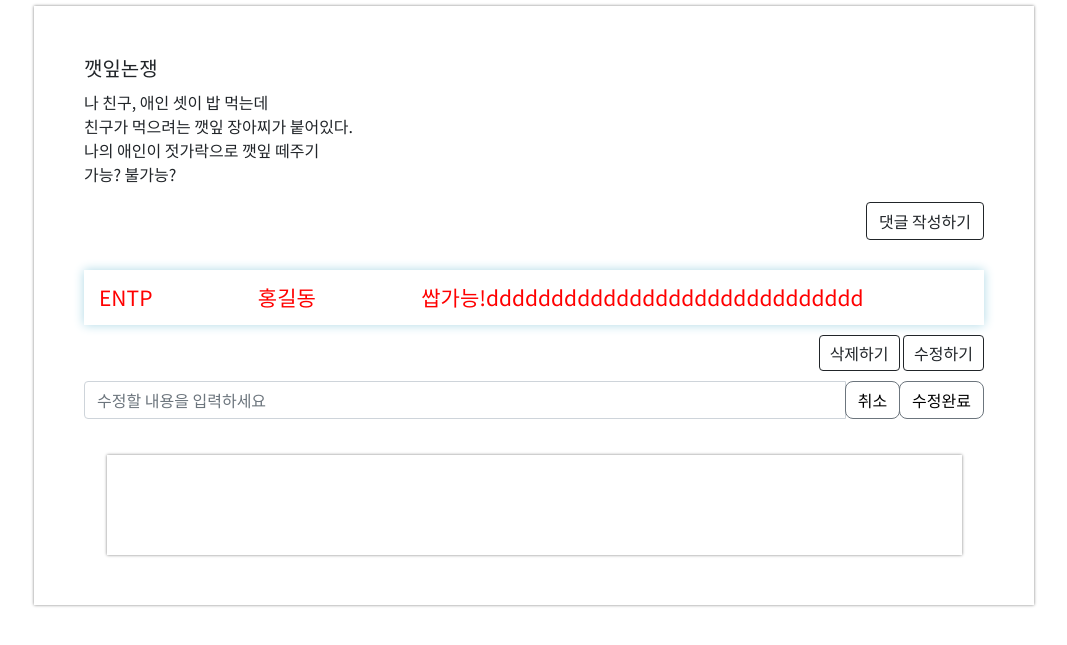
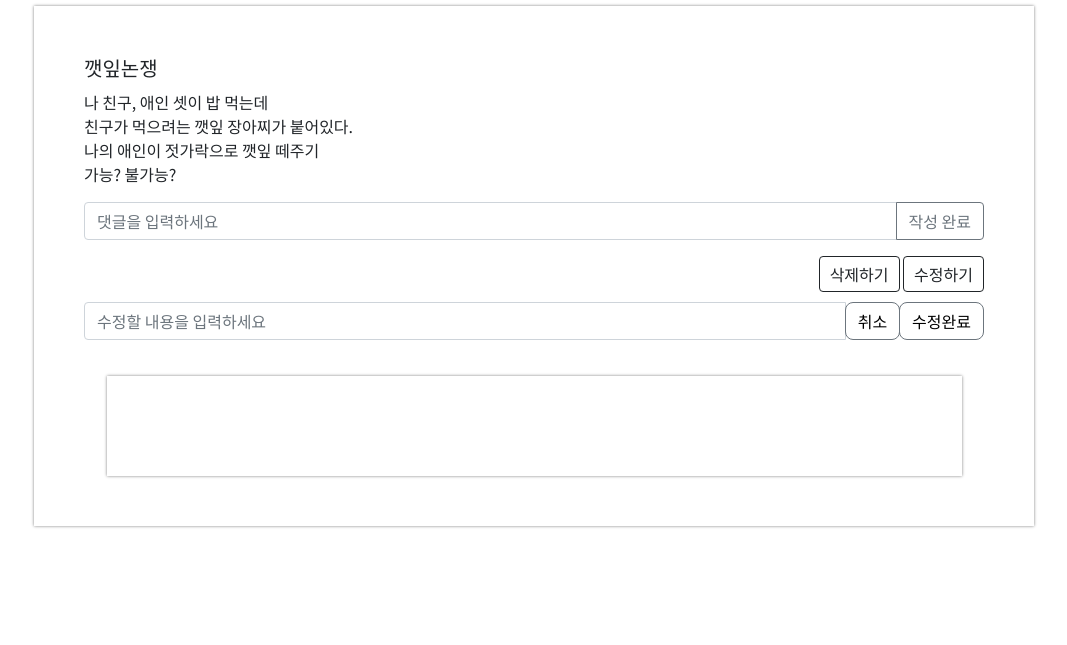
Before and after one commit to Cho-El/What-s-your-MBTI, a Flask app: template templates/disccusion_post_comments.html in a window 1280 px wide. Shown: the part 214-859 px from the top of the page, without its empty margins (106-1173 px from the left). Run offline with Flask 2, Linux system fonts and the light colour scheme; the template is opened without the code that fills it, so the values that code supplies are empty.

Commit message:
22-08-03 논의게시판댓글작성
논의게시판댓글작성하기 초안

```diff
--- a/app.py
+++ b/app.py
@@ -61,6 +61,19 @@ def read_comments():
 # 수민님 -----------------------------------------------------
 
 # [논의 게시판 댓글 쓰기]
+@app.route("/comment", methods=["POST"])
+def comment_post():
+    comment_receive = request.form['comment_give']
+
+    doc = {
+        'comment': comment_receive
+    }
+
+    db.comment.insert_one(doc)
+
+    return jsonify({'msg': '등록 완료!'})
+
+
 @app.route("/comment", methods=["GET"])
 def comment_get():
     comment_list = list(db.comment.find({}, {'_id': False}))
--- a/templates/disccusion_post_comments.html
+++ b/templates/disccusion_post_comments.html
@@ -130,6 +130,11 @@
             margin-right: auto;
             margin-bottom: 0px;
         }
+        .input-group mb-3 {
+
+            margin-top: 30px;
+        }
+
         .delete_or_revise_btn{
             margin-left: auto;
         }
@@ -165,6 +170,18 @@
                 }
             });
         }
+
+        function save_comment() {
+            $.ajax({
+                type: "POST",
+                url: "/comment",
+                data: {comment_give: '데이터전송'},
+                success: function (response) {
+                    alert(response["msg"])
+                }
+            });
+        }
+
     </script>
 </head>
 
@@ -191,14 +208,12 @@
                 나의 애인이 젓가락으로 깻잎 떼주기<br>
                 가능? 불가능?<br>
             </p>
+            <div class="input-group mb-3">
+                <input type="text" class="form-control" placeholder="댓글을 입력하세요"
+                       aria-label="Recipient's username" aria-describedby="button-addon2">
+                <button class="btn btn-outline-secondary" type="button" id="button-addon2">작성 완료</button>
+            </div>
 
-            <button type="button" class="btn btn-outline-dark">댓글 작성하기</button>
-
-            <li>
-                <h2>ENTP</h2>
-                <h2>홍길동</h2>
-                <h2>쌉가능!ddddddddddddddddddddddddddddd</h2>
-            </li>
             <div class = "delete_or_revise_btn">
                 <button type="button" class="btn btn-outline-dark">삭제하기</button>
                 <button type="button" class="btn btn-outline-dark">수정하기</button>
```
